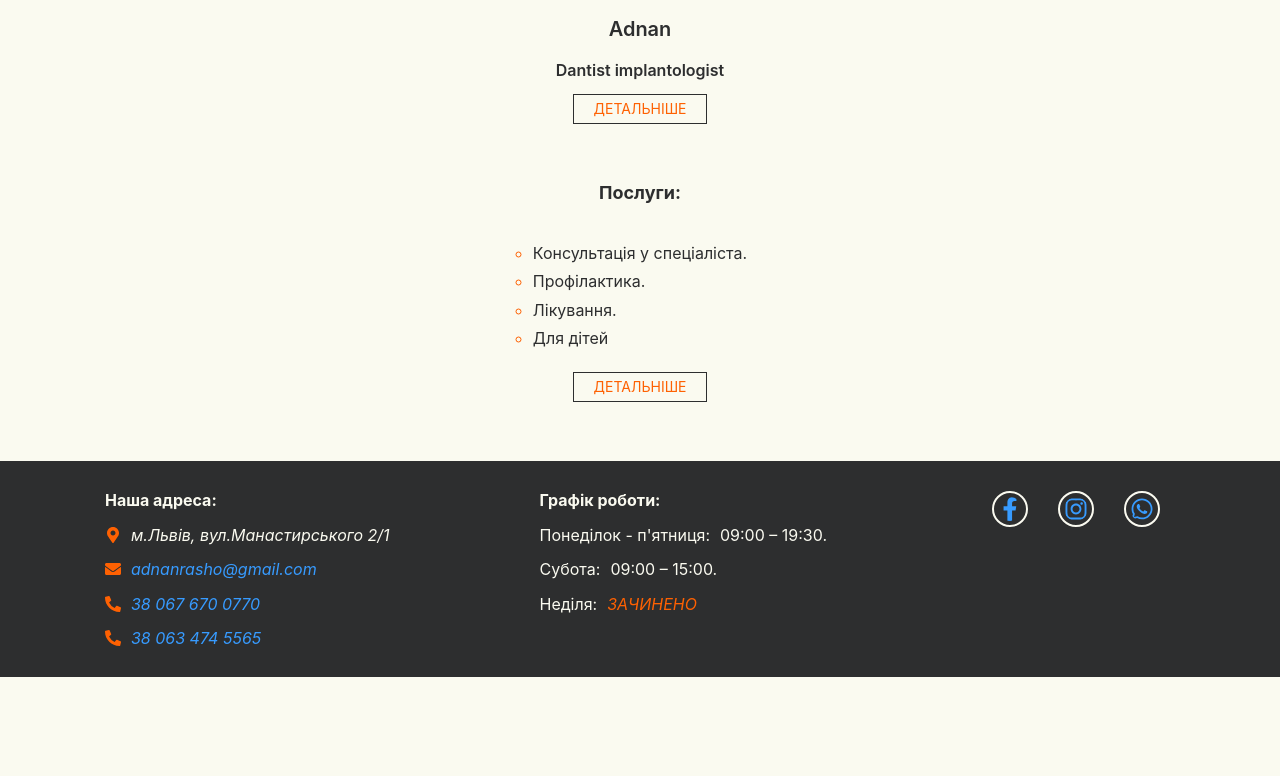
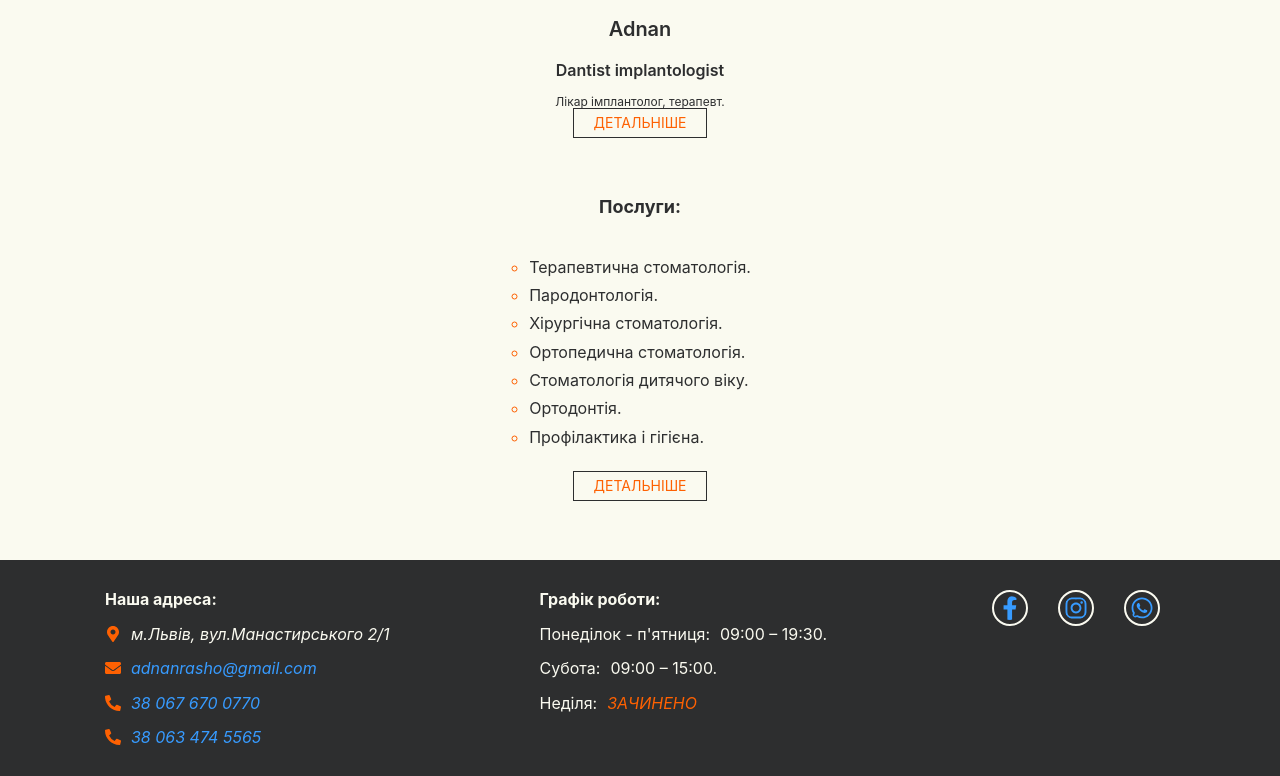
Before and after one commit to SerhiyStepanov/dent, a React (Create React App) app: page / in a window 1280 px wide. Shown: the part 826-1602 px from the top of the page. Before the commit the page ends 1503 px from the top, so only its background shows below. Built offline with nearby package versions, Linux system fonts and the light colour scheme.

Commit message:
add div overflow

```diff
--- a/src/components/CardTeam/CardTeam.js
+++ b/src/components/CardTeam/CardTeam.js
@@ -1,5 +1,5 @@
 import s from "./cardTeam.module.css";
-import team from "../../team.json";
+import team from "../Team/team.json";
 
 export default function CardTeam() {
   return (
--- a/src/components/ListService/listService.json
+++ b/src/components/ListService/listService.json
@@ -1 +1,9 @@
-["Консультація у спеціаліста.", "Профілактика.", "Лікування.", "Для дітей"]
+[
+  "Терапевтична стоматологія.",
+  "Пародонтологія.",
+  "Хірургічна стоматологія.",
+  "Ортопедична стоматологія.",
+  "Стоматологія дитячого віку.",
+  "Ортодонтія.",
+  "Профілактика і гігієна."
+]
--- a/src/components/Modal/Modal.js
+++ b/src/components/Modal/Modal.js
@@ -28,7 +28,6 @@ export default function Modal({ closeModal, card }) {
           <div className={s.content}>
             <p className={s.name}>{name}</p>
             <p className={s.title}>{title}</p>
-            <p className={s.descr}>{descr}</p>
           </div>
         </div>
       </div>
--- a/src/components/Team/Team.js
+++ b/src/components/Team/Team.js
@@ -1,5 +1,5 @@
 import { useState } from "react";
-import team from "../../team.json";
+import team from "./team.json";
 import Modal from "../Modal";
 import s from "./team.module.css";
 
@@ -26,7 +26,9 @@ export default function Team() {
               <div className={s.content}>
                 <p className={s.name}>{el.name}</p>
                 <p className={s.title}>{el.title}</p>
-                <p className={s.descr}>{el.descr}</p>
+                <div className={s.overflow}>
+                  <p className={s.descr}>{el.descr}</p>
+                </div>
               </div>
             </div>
           </li>
--- a/src/team.json
+++ b/src/components/Team/team.json
@@ -4,7 +4,7 @@
     "alt": "adnan",
     "name": "Adnan",
     "title": "Dantist implantologist ",
-    "descr": ""
+    "descr": "Лікар імплантолог, терапевт."
   },
 
   {
@@ -12,7 +12,7 @@
     "alt": "anna",
     "name": "Anna",
     "title": "Baby  dantist",
-    "descr": ""
+    "descr": "Лікар дитячий терапевт."
   },
 
   {
@@ -20,6 +20,6 @@
     "alt": "jon",
     "name": "Jon",
     "title": "Orthodontist  ",
-    "descr": ""
+    "descr": "Лікар ортодантіст."
   }
 ]
--- a/src/components/Team/team.module.css
+++ b/src/components/Team/team.module.css
@@ -19,6 +19,7 @@
 }
 
 .list {
+  display: block;
   list-style: none;
   border-radius: 6px;
   margin-bottom: 30px;
@@ -49,20 +50,41 @@
 
 .thumb {
   display: block;
+  overflow: hidden;
 }
 
 .photo {
   display: block;
   border-top-left-radius: 6px;
   border-top-right-radius: 6px;
-  overflow: hidden;
 }
 
 .content {
+  display: block;
+  position: relative;
   border-bottom-left-radius: 6px;
   border-bottom-right-radius: 6px;
   padding: 10px 20px;
   overflow: hidden;
+}
+
+.thumb:hover .overflow,
+.thumb:focus .overflow {
+  transform: translateX(0);
+  transition: transform 400ms ease;
+}
+
+.overflow {
+  position: absolute;
+  top: 0;
+  left: 0;
+  width: 100%;
+  height: 100%;
+  padding: 10px;
+  background-color: var(--light-color);
+  transform: translateX(-100%);
+
+  transition: transform 400ms ease;
 }
 
 .name {
@@ -82,8 +104,7 @@
 }
 
 .descr {
-  margin-top: 0;
-  margin-bottom: 10px;
+  margin: 0;
   font-size: 12px;
   color: var(--dark-color);
 }
```
